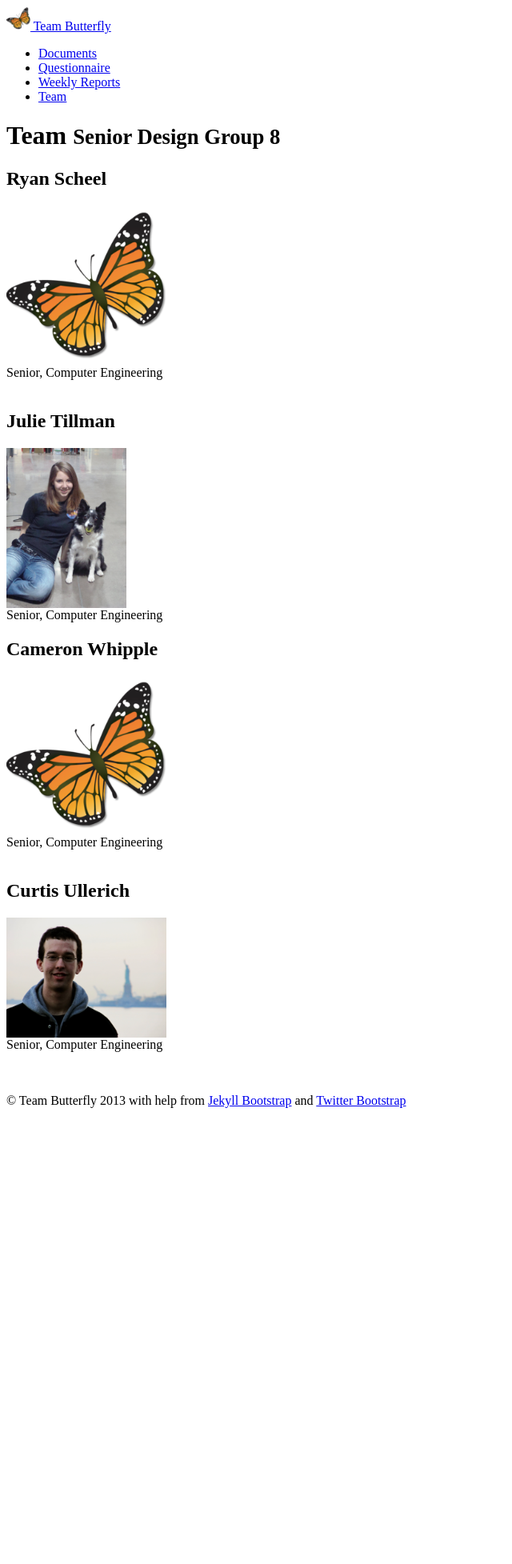
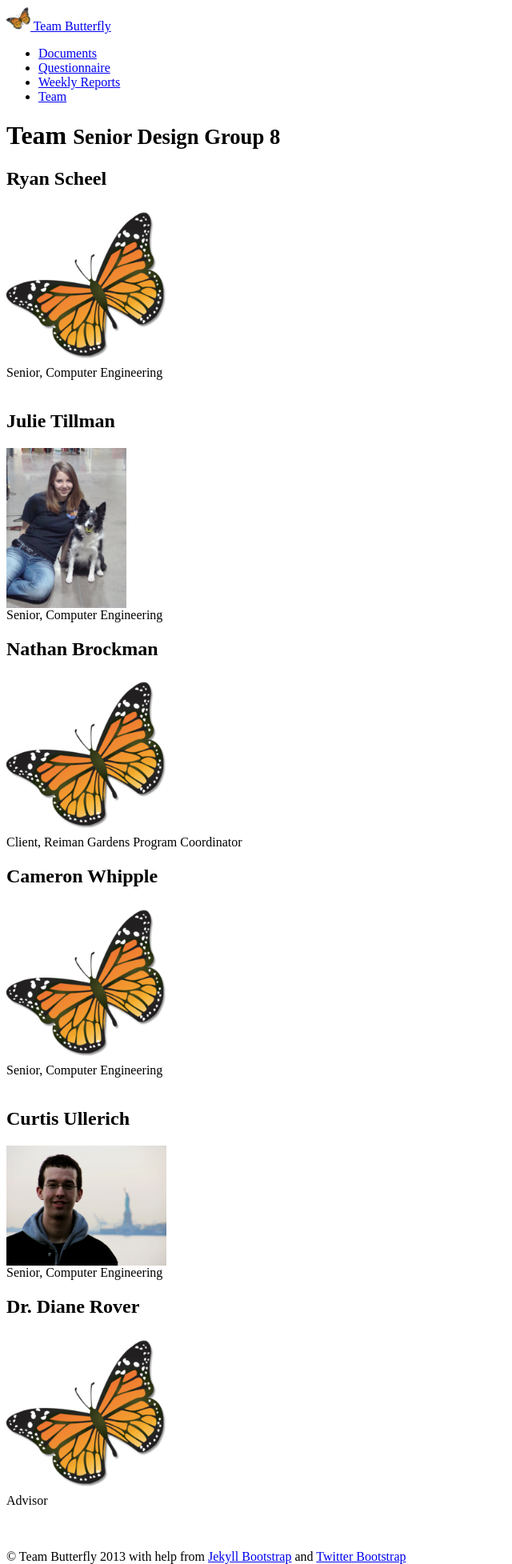
Before and after one commit to curtisullerich/senior-design-website, a Jekyll site: the page built from team.md, in a window 1280 px wide. Shown: the whole page at 80% size, without its empty margins (0-640 px from the left). Built offline with Jekyll 4.4.1, drawn with Linux system fonts in a browser that asks for light colours; before the commit the page ends 1385 px from its top, so only the background shows below that.

Commit message:
updated team page

```diff
--- a/team.md
+++ b/team.md
@@ -23,8 +23,13 @@ group: navigation
       Senior, Computer Engineering
       <br/><br/>
     <h2>Julie Tillman</h2>
-      <img src="img/julie.jpg"/>
+      <div style="display:block min-height:200px; min-width:200px;">
+        <img src="img/julie.jpg"/>
+      </div>
       Senior, Computer Engineering
+    <h2>Nathan Brockman</h2>
+      <img src="img/monarch.png"/>
+      Client, Reiman Gardens Program Coordinator
   </div>
   <div class="span6">
     <h2>Cameron Whipple</h2>
@@ -36,5 +41,8 @@ group: navigation
         <img src="img/curtis.jpg"/>
       </div>
       Senior, Computer Engineering
+    <h2>Dr. Diane Rover</h2>
+      <img src="img/monarch.png"/>
+      Advisor
   </div>
 </div>
```
